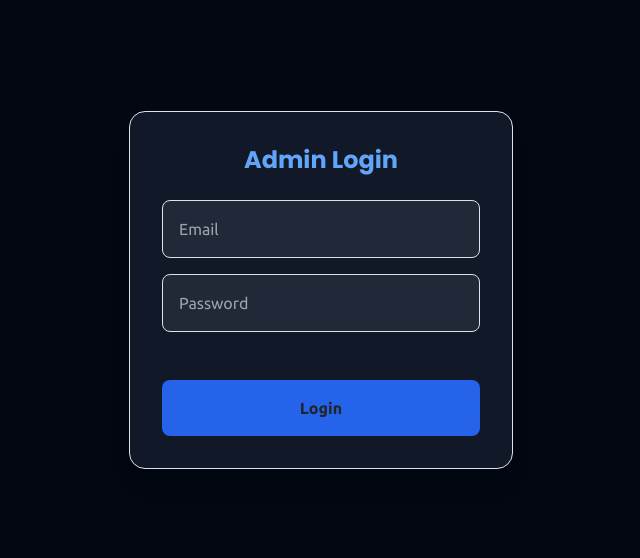
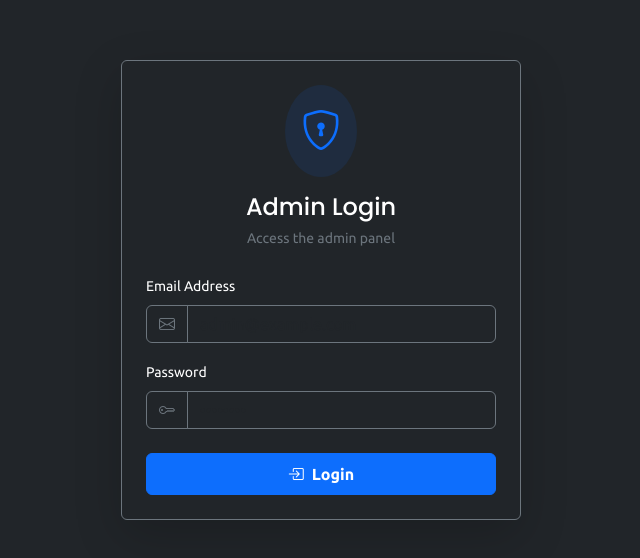
Before and after one commit to chandanchakraborty123/portfolio, a React (Vite) app: page /login in a window 1280 px wide. Shown: the part 110-668 px from the top of the page, without its empty margins (319-959 px from the left). Built offline with nearby package versions, Linux system fonts and the light colour scheme.

Commit message:
Updated login

```diff
--- a/src/admin/auth/AdminLogin.tsx
+++ b/src/admin/auth/AdminLogin.tsx
@@ -3,13 +3,14 @@ import { useState } from "react";
 const AdminLogin = () => {
   const [email, setEmail] = useState("");
   const [password, setPassword] = useState("");
+  const [loading, setLoading] = useState(false);
 
   const handleLogin = async () => {
+    setLoading(true);
+    try {
       const res = await fetch(`${import.meta.env.VITE_API_URL}/login`, {
         method: "POST",
-      headers: {
-        "Content-Type": "application/json",
-      },
+        headers: { "Content-Type": "application/json" },
         body: JSON.stringify({ email, password }),
       });
 
@@ -21,38 +22,76 @@ const AdminLogin = () => {
       } else {
         alert("Login failed");
       }
+    } catch (error) {
+      alert("Login error");
+    } finally {
+      setLoading(false);
+    }
   };
 
   return (
-    <div className="min-h-screen flex items-center justify-center bg-gray-950">
-      <div className="bg-gray-900 p-8 rounded-2xl w-96 border border-gray-700 shadow-xl">
+    <div className="min-vh-100 d-flex align-items-center justify-content-center bg-dark">
+      <div className="card bg-dark border-secondary shadow-lg" style={{ width: "400px" }}>
+        <div className="card-body p-4">
+          <div className="text-center mb-4">
+            <div className="bg-primary bg-opacity-10 rounded-circle d-inline-flex p-3 mb-3">
+              <i className="bi bi-shield-lock fs-1 text-primary"></i>
+            </div>
+            <h4 className="text-white mb-1">Admin Login</h4>
+            <small className="text-secondary">Access the admin panel</small>
+          </div>
 
-        <h2 className="text-2xl font-bold text-center text-blue-400 mb-6">
-          Admin Login
-        </h2>
-
+          <div className="mb-3">
+            <label className="form-label text-white small">Email Address</label>
+            <div className="input-group">
+              <span className="input-group-text bg-dark border-secondary text-secondary">
+                <i className="bi bi-envelope"></i>
+              </span>
               <input
                 type="email"
-          placeholder="Email"
-          className="w-full mb-3 p-3 rounded-lg bg-gray-800 border border-gray-700 text-white focus:border-blue-500 outline-none"
+                className="form-control bg-dark border-secondary text-white"
+                placeholder="admin@example.com"
                 value={email}
                 onChange={(e) => setEmail(e.target.value)}
               />
+            </div>
+          </div>
 
+          <div className="mb-4">
+            <label className="form-label text-white small">Password</label>
+            <div className="input-group">
+              <span className="input-group-text bg-dark border-secondary text-secondary">
+                <i className="bi bi-key"></i>
+              </span>
               <input
                 type="password"
-          placeholder="Password"
-          className="w-full mb-5 p-3 rounded-lg bg-gray-800 border border-gray-700 text-white focus:border-blue-500 outline-none"
+                className="form-control bg-dark border-secondary text-white"
+                placeholder="••••••••"
                 value={password}
                 onChange={(e) => setPassword(e.target.value)}
+                onKeyPress={(e) => e.key === "Enter" && handleLogin()}
               />
+            </div>
+          </div>
 
           <button
             onClick={handleLogin}
-          className="w-full bg-blue-600 hover:bg-blue-700 py-3 rounded-lg font-semibold transition"
+            disabled={loading}
+            className="btn btn-primary w-100 py-2 fw-semibold"
           >
+            {loading ? (
+              <>
+                <span className="spinner-border spinner-border-sm me-2"></span>
+                Logging in...
+              </>
+            ) : (
+              <>
+                <i className="bi bi-box-arrow-in-right me-2"></i>
                 Login
+              </>
+            )}
           </button>
+        </div>
       </div>
     </div>
   );
```
Lines whose indentation alone changed are shown as unchanged.
